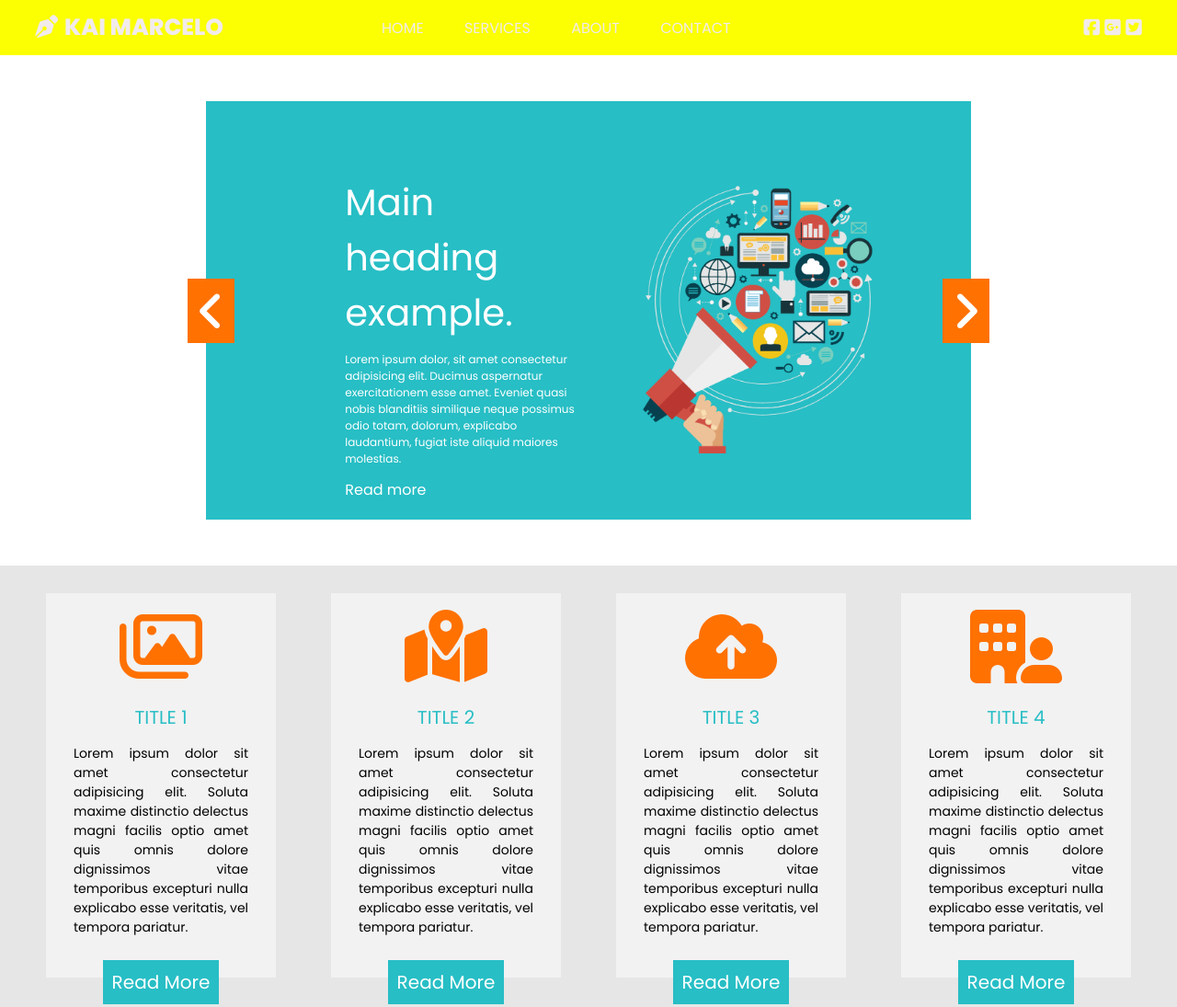
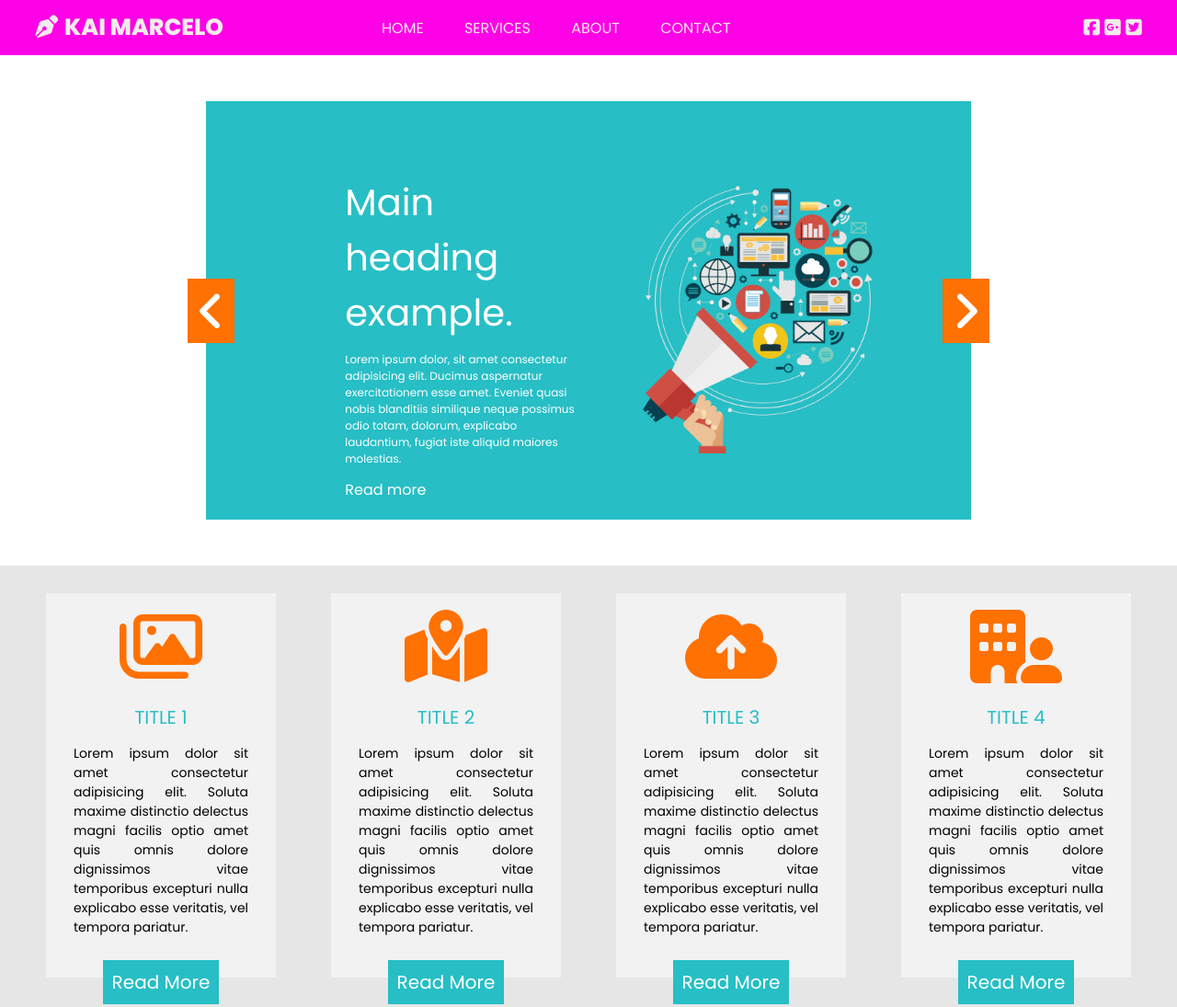
Before and after one commit to kaimarcelo09/faux_website, a plain HTML site: page index.html in a window 1280 px wide. Shown: the top 1095 px of the page at 92% size. Drawn offline with Linux system fonts and the light colour scheme.

Commit message:
commit color

```diff
--- a/assets/style.css
+++ b/assets/style.css
@@ -7,7 +7,7 @@ body {
 .faux-nav {
     width: auto;
     height: 60px;
-    background-color: #fbff01;
+    background-color: #ff01e6;
     display: flex;
     justify-content: space-around;
     align-items: center;
```
